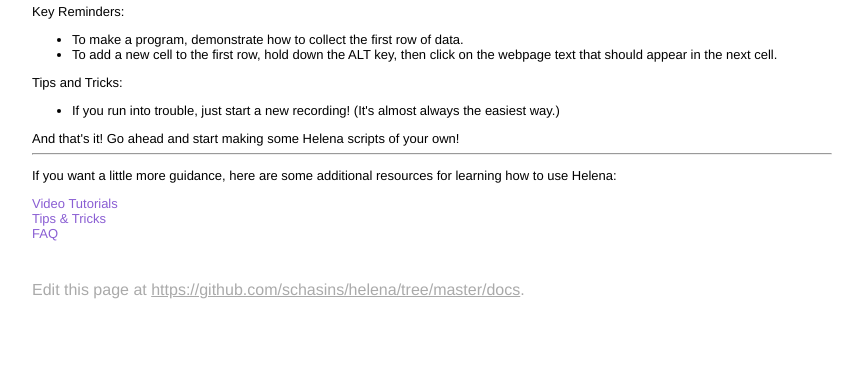
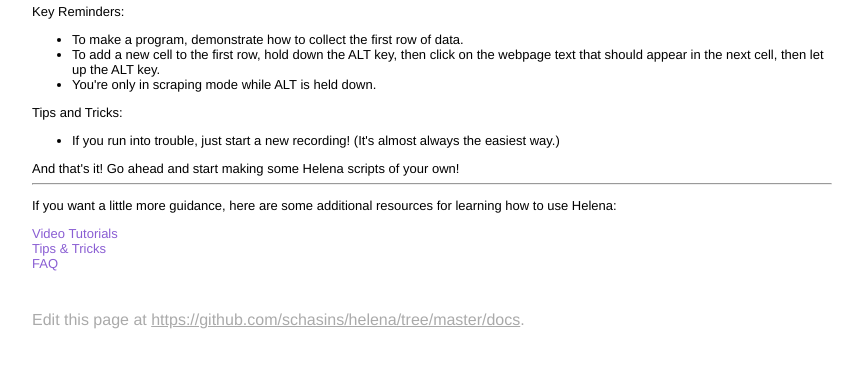
Before and after one commit to schasins/helena, a Jekyll site: the page built from docs/tutorial.html, in a window 1280 px wide, cut to the strip 384-752 px from the top of the page. Shown: the whole strip, without its empty margins (214-1077 px from the left). Built offline with Jekyll 4.4.1, drawn with Linux system fonts in a browser that asks for light colours.

Commit message:
Make it clear you need to hold ALT, not just tap it.

```diff
--- a/docs/tutorial.html
+++ b/docs/tutorial.html
@@ -21,7 +21,8 @@
 Key Reminders:
 <ul>
 <li>To make a program, demonstrate how to collect the first row of data.</li>
-<li>To add a new cell to the first row, hold down the ALT key, then click on the webpage text that should appear in the next cell.</li>
+<li>To add a new cell to the first row, hold down the ALT key, then click on the webpage text that should appear in the next cell, then let up the ALT key.</li>
+<li>You're only in scraping mode while ALT is held down.</li>
 </ul>
 
 Tips and Tricks:
```
